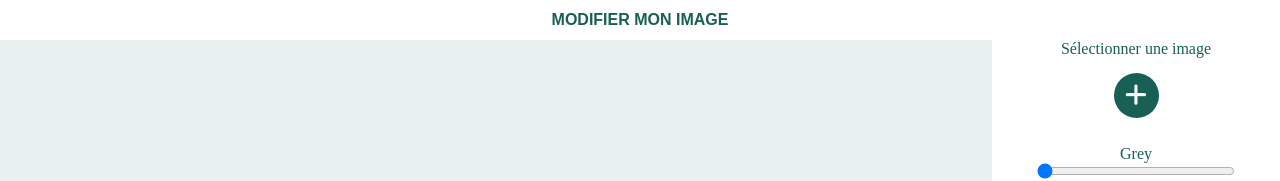
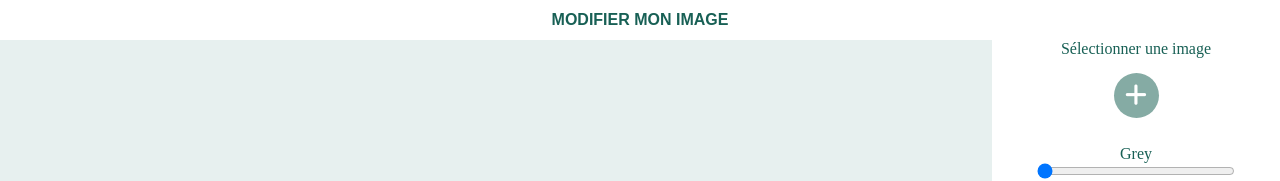
Before and after one commit to nicolas43000/canvas-filters, a plain HTML site: page index.html in a window 1280 px wide. In both pictures the pointer is over the button 1136 px from the left and 95 px from the top of the page. Shown: the top 181 px of the page. Drawn offline with Linux system fonts and the light colour scheme.

Commit message:
hover buttons

```diff
--- a/style.css
+++ b/style.css
@@ -74,3 +74,9 @@ html, body {
     width: 100%;
     height: 40px;
 }
+
+.importer:hover, .exporter:hover {
+    cursor: pointer;
+    background-color: #85aba4;
+    transition: 0.2s;
+}
```
